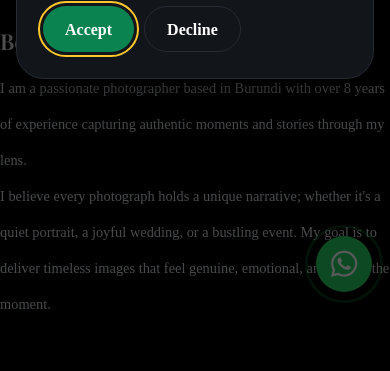
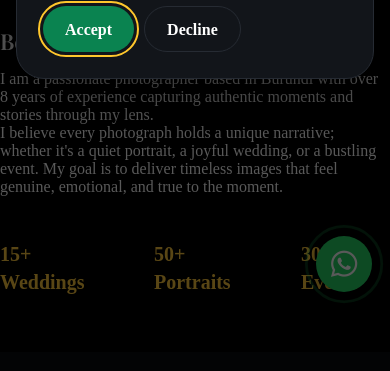
Before and after one commit to Fabian6801/gerald, a Next.js app in the folder web/: page /about in a window 390 px wide. Shown: the part 472-843 px from the top of the page. Built offline with nearby package versions, Linux system fonts and the light colour scheme; no server answers.

Commit message:
nav cursor hoover

```diff
--- a/web/app/about/page.tsx
+++ b/web/app/about/page.tsx
@@ -34,7 +34,7 @@ export default function About() {
                Behind Every Photo, There&apos;s a Story
               </h3>
 
-              <p style={{ marginTop: "1rem", color: "#D1D5DB", lineHeight: "2.5", fontSize: "0.900rem" }}>
+              <p className="about-intro-text">
                   I am a passionate photographer based in Burundi with over 8 years of
                   experience capturing authentic moments and stories through my lens.<br/>I believe every
                   photograph holds a unique narrative; whether it&apos;s a quiet portrait, a joyful
@@ -45,13 +45,13 @@ export default function About() {
               {/* Stats */}
               <div className="flex gap-10 mt-6">
                 <div>
-                   <p className="text-[#FFC93C] font-black text-xl">15+ <span className="text-white text-sm font-normal">Weddings</span></p>
+                   <p className="text-[#FFC93C] font-black text-xl">15+ <span className="about-intro-text">Weddings</span></p>
                 </div>
                 <div>
-                  <p className="text-[#FFC93C] font-black text-xl">50+ <span className="text-white text-sm font-normal">Portraits</span></p>
+                  <p className="text-[#FFC93C] font-black text-xl">50+ <span className="about-intro-text">Portraits</span></p>
                 </div>
                 <div>
-                  <p className="text-[#FFC93C] font-black text-xl">30+ <span className="text-white text-sm font-normal">Events</span></p>
+                  <p className="text-[#FFC93C] font-black text-xl">30+ <span className="about-intro-text">Events</span></p>
                 </div>
               </div>
             </div>
@@ -90,21 +90,21 @@ export default function About() {
             <span className="w-7 h-7 shrink-0 bg-[#FFC93C] text-[#0B1226] rounded-full flex items-center justify-center font-bold">✓</span>
             <div>
               <h4 className="font-bold">Professional Experience</h4>
-              <p className="text-sm text-gray-300">Years of expertise crafting high-quality photography that tells your story.</p>
+              <p className="about-intro-text">Years of expertise crafting high-quality photography that tells your story.</p>
             </div>
           </div>
           <div className="flex gap-3">
             <span className="w-7 h-7 shrink-0 bg-[#FFC93C] text-[#0B1226] rounded-full flex items-center justify-center font-bold">✓</span>
             <div>
               <h4 className="font-bold">Personalized Approach</h4>
-              <p className="text-sm text-gray-300">Tailored sessions to match your vision, style, and preferences.</p>
+              <p className="about-intro-text">Tailored sessions to match your vision, style, and preferences.</p>
             </div>
           </div>
           <div className="flex gap-3">
             <span className="w-7 h-7 shrink-0 bg-[#FFC93C] text-[#0B1226] rounded-full flex items-center justify-center font-bold">✓</span>
             <div>
               <h4 className="font-bold">High-Quality Results</h4>
-              <p className="text-sm text-gray-300">Carefully edited photos delivered in digital gallery with fast turnaround.</p>
+              <p className="about-intro-text">Carefully edited photos delivered in digital gallery with fast turnaround.</p>
             </div>
           </div>
         </div>
--- a/web/app/globals.css
+++ b/web/app/globals.css
@@ -65,8 +65,8 @@ section[id] { scroll-margin-top: 90px; }
 .logo-box { position: relative; width: 48px; height: 48px; flex: none; border-radius: 12px; background: var(--tile); overflow: hidden; }
 
 /* ===== HERO ===== */
-.hero { position: relative; isolation: isolate; overflow: hidden; width: 100vw; height: 95vh; display: flex; align-items: flex-end; justify-content: center; text-align: center; color: #fff; }
-.hero-img { position: absolute; inset: 0; width: 100%; height: 100%; object-fit: cover; object-position: center 35%; z-index: -2; }
+.hero { position: relative; isolation: isolate; overflow: hidden; min-height: clamp(440px, 806vh, 600px); display: flex; align-items: flex-end; justify-content: center; text-align: center; color: #fff; }
+.hero-img { position: absolute; inset: 0; width: 100%; height: 100%; object-fit: cover; object-position: center 22%; z-index: -2; }
 .hero::before { content: ""; position: absolute; inset: 0; z-index: -1; background: linear-gradient(to top, rgba(0,0,0,.74) 0%, rgba(0,0,0,.4) 45%, rgba(0,0,0,.12) 100%); }
 .hero-content { width: 100%; max-width: 860px; padding: 0 20px clamp(36px, 7vh, 72px); }
 .hero h1 { margin: 0 0 12px; color: #fff; font-size: clamp(34px, 6vw, 64px); font-weight: 700; letter-spacing: -.01em; }
```
